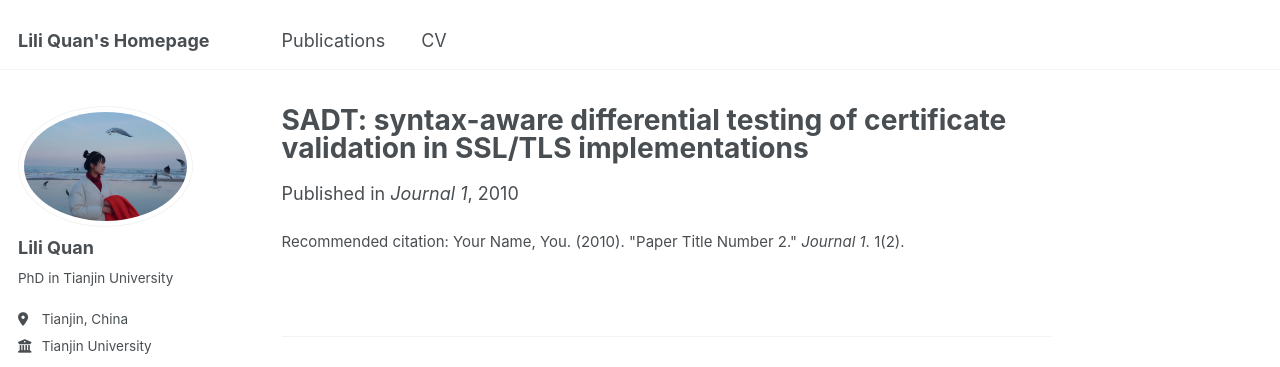
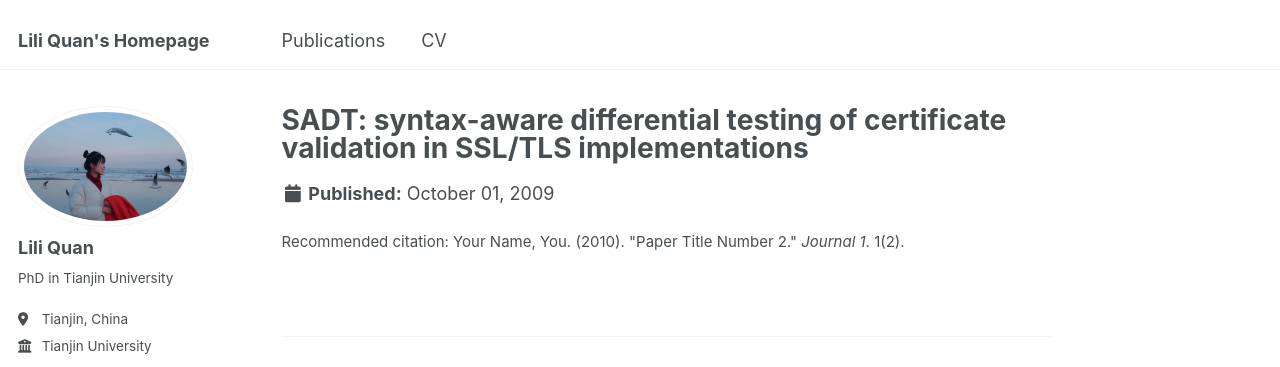
Before and after one commit to liliquan0118/liliquan0118.github.io, a Jekyll site: the page built from _publications/2009-10-01-paper-title-number-1.md, in a window 1280 px wide and 934 px high. Shown: the top 367 px of the window. Built offline with Jekyll 4.4.1, drawn with Linux system fonts in a browser that asks for light colours; some web fonts are replaced; part of the change alters nothing that is shown.

Commit message:
Update 2009-10-01-paper-title-number-1.md

```diff
--- a/_publications/2009-10-01-paper-title-number-1.md
+++ b/_publications/2009-10-01-paper-title-number-1.md
@@ -1,8 +1,8 @@
 ---
 title: "SADT: syntax-aware differential testing of certificate validation in SSL/TLS implementations"
-collection: publications
-category: manuscripts
-date: 2010-10-01
-venue: 'Journal 1'
+number: 1
+year: 2025
+authors: 2010-10-01
+journal: 'Journal 1'
 citation: 'Your Name, You. (2010). &quot;Paper Title Number 2.&quot; <i>Journal 1</i>. 1(2).'
 ---
```
